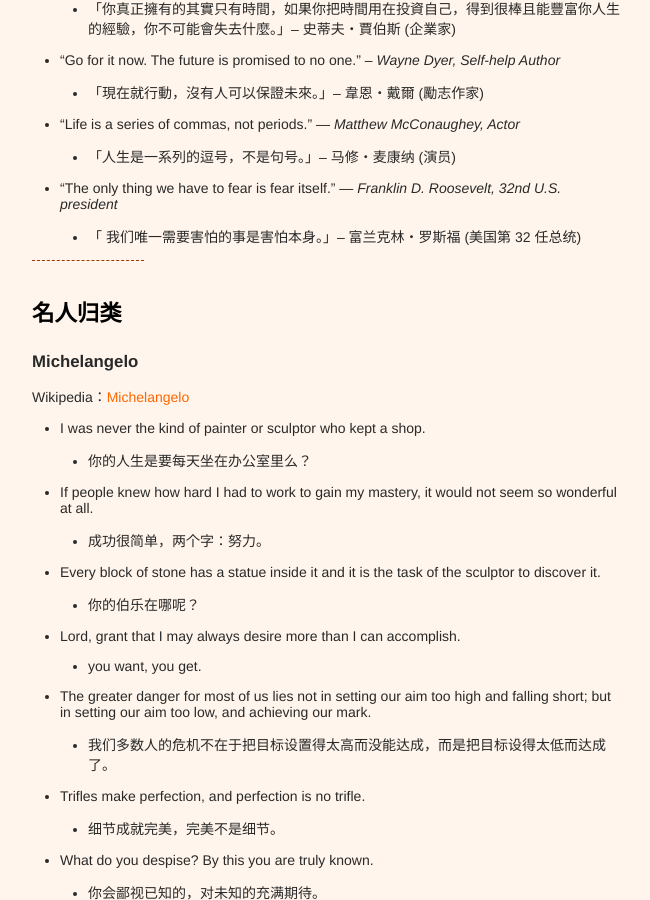
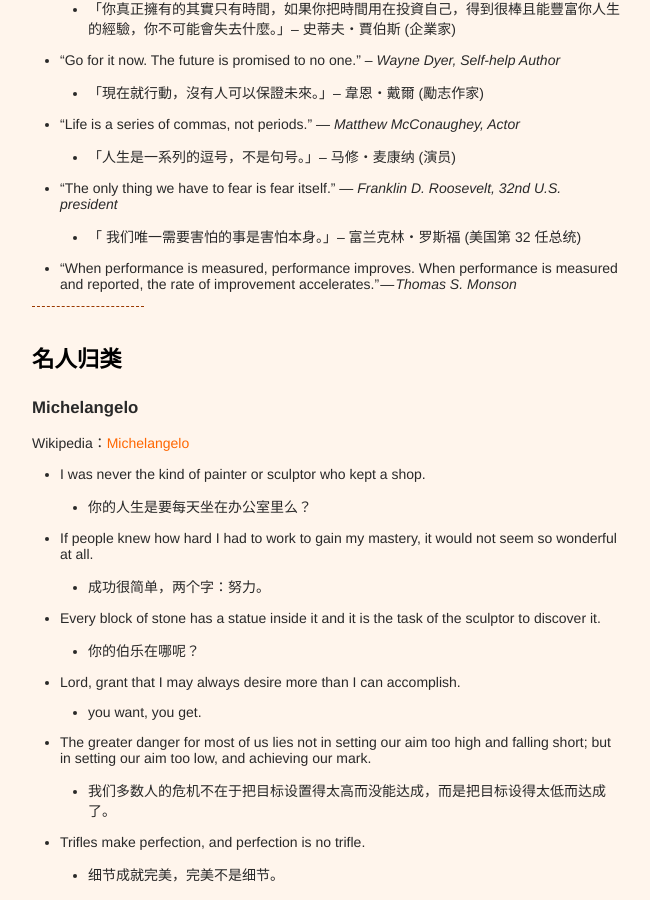
Before and after one commit to xianyuxmu/xianyuxmu.github.io, a Jekyll site: the page built from _posts/2017-06-17-chicken-soup.md, in a window 1280 px wide and 900 px high, scrolled down 3037 px. Shown: the whole window, without its empty margins (314-964 px from the left). Built offline with Jekyll 4.4.1, drawn with Linux system fonts in a browser that asks for light colours; comment, search, counter and statistics services are not loaded.

Commit message:
soup of 10 Oct. 2017

```diff
--- a/_posts/2017-06-17-chicken-soup.md
+++ b/_posts/2017-06-17-chicken-soup.md
@@ -88,6 +88,7 @@
 	- 「人生是一系列的逗号，不是句号。」– 马修‧麦康纳 (演员)
 - “The only thing we have to fear is fear itself.” *— Franklin D. Roosevelt, 32nd U.S. president*
 	- 「 我们唯一需要害怕的事是害怕本身。」– 富兰克林‧罗斯福 (美国第 32 任总统)
+- “When performance is measured, performance improves. When performance is measured and reported, the rate of improvement accelerates.” *— Thomas S. Monson*
 
 
 
```
